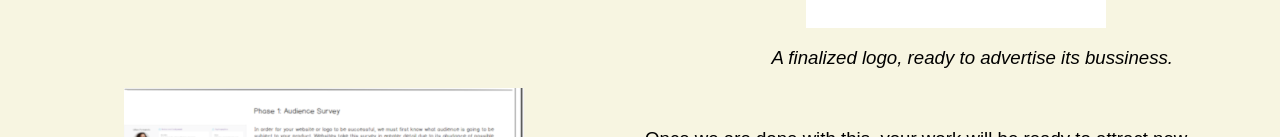
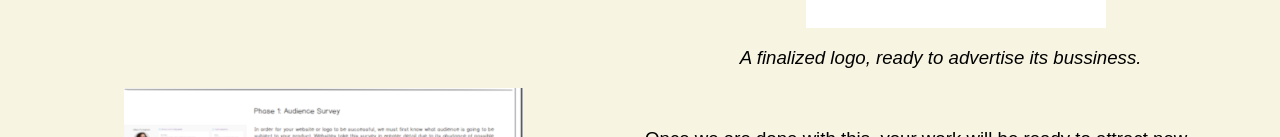
Before and after one commit to RyotaMitaraiWeb/Graphic-Web, a plain HTML site: page aboutFinal.html in a window 1280 px wide. Shown: the part 2349-2486 px from the top of the page. Drawn offline with Linux system fonts and the light colour scheme; a web font is replaced by a local one.

Commit message:
Update aboutFinal.html

```diff
--- a/aboutFinal.html
+++ b/aboutFinal.html
@@ -104,7 +104,7 @@
                 <div class = "gridThree">
                     <div class = "imageExplained">
                         <img src = "./rubyFinal.png" alt = "Example of finalized logo" title = "Example of finalized logo">
-                        <p style = "margin-left: 20%;">
+                        <p style = "margin-left: 15%;">
                             A finalized logo, ready to advertise its bussiness.
                         </p>
                         </div>
```
